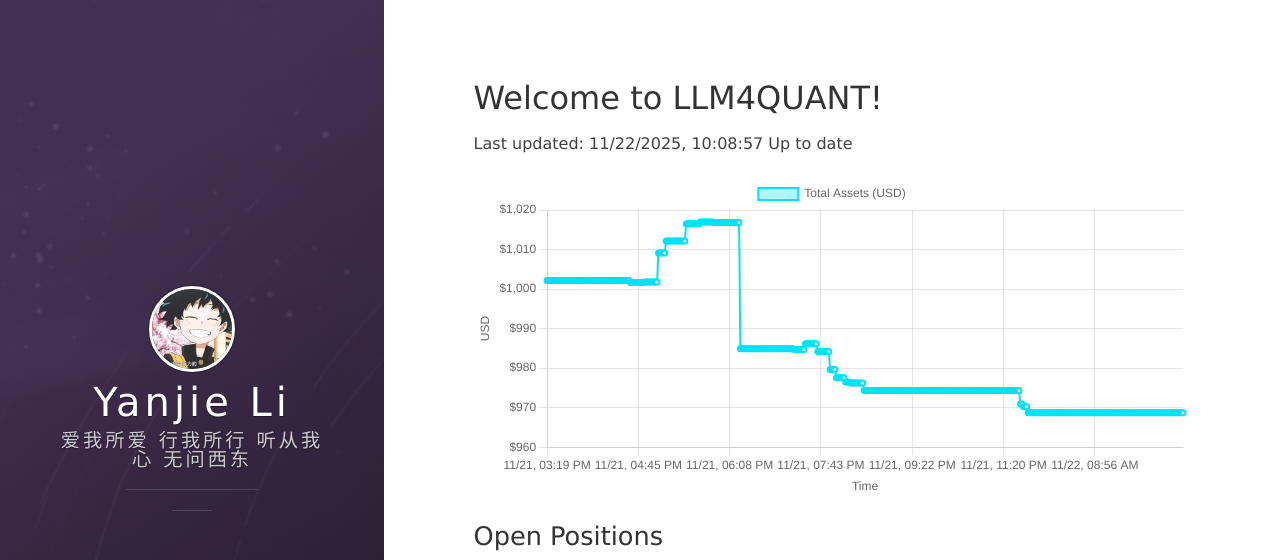
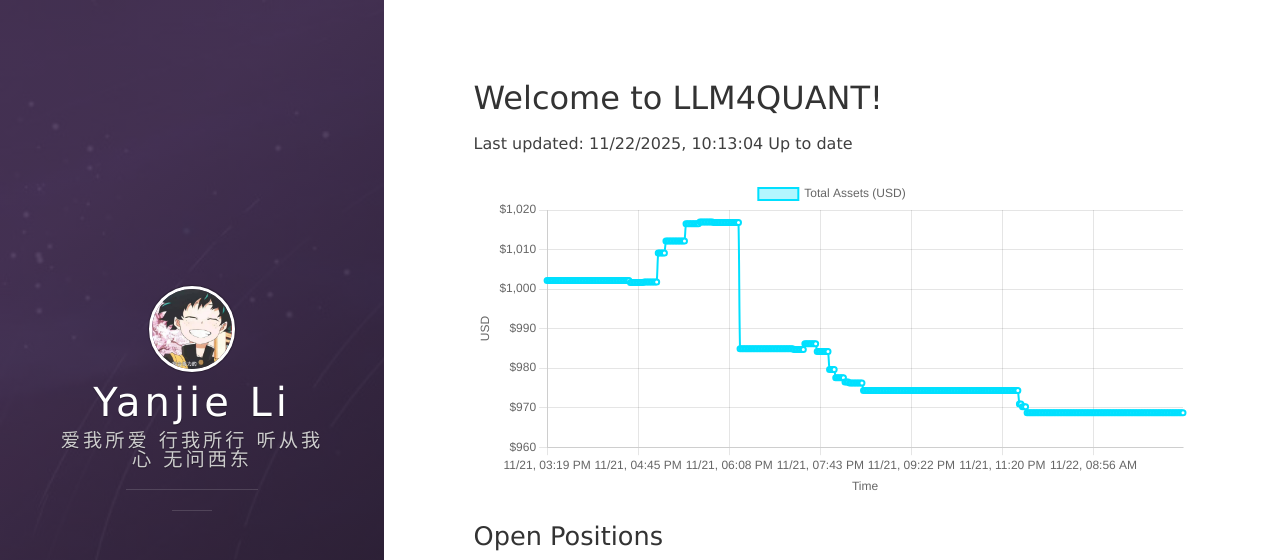
Before and after one commit to leeyegy/leeyegy.github.io, a Jekyll site: the page built from live-trading.html, in a window 1280 px wide and 1026 px high. Shown: the top 560 px of the window. Built offline with Jekyll 4.4.1, drawn with Linux system fonts in a browser that asks for light colours; nearby versions of some CDN libraries.

Commit message:
AccountMonitor: update balance history 2025-11-22T18:13:04+08:00

```diff
--- a/assets/data/binance/balance-history.json
+++ b/assets/data/binance/balance-history.json
@@ -1,5 +1,5 @@
 {
-  "generatedAt": "2025-11-22T18:08:57+08:00",
+  "generatedAt": "2025-11-22T18:13:04+08:00",
   "asset": "total_usd_value",
   "history": [
     {
@@ -1648,6 +1648,10 @@
     },
     {
       "timestamp": "2025-11-22T18:08:57+08:00",
+      "totalUsd": 968.69074819
+    },
+    {
+      "timestamp": "2025-11-22T18:13:04+08:00",
       "totalUsd": 968.69074819
     }
   ]
```
